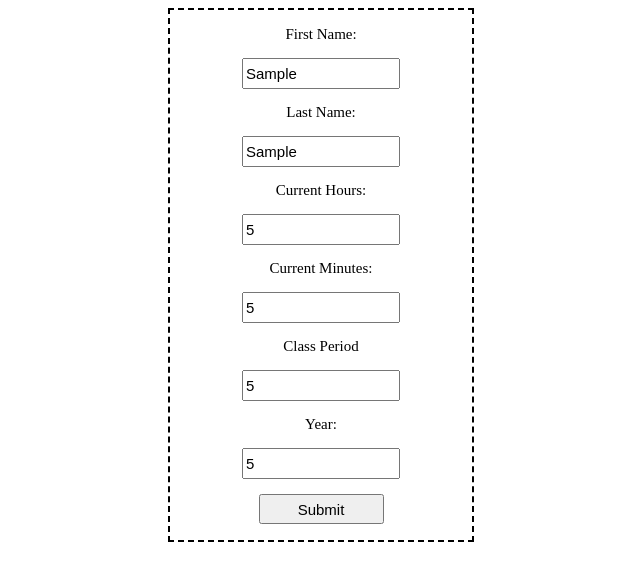
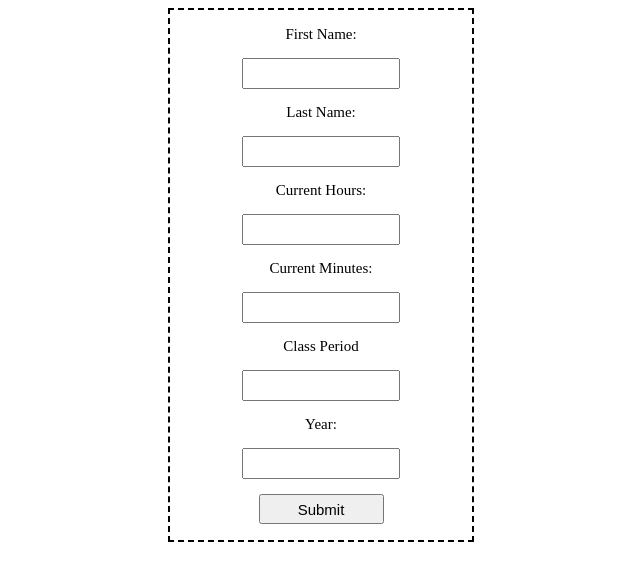
Before and after one commit to GoldLink21/ST_Project, a plain HTML site: page index.html in a window 1280 px wide. Both pictures are taken after typing "Sample", "Sample", "5", "5", "5", "5" into the empty fields and a click on the button "Submit". Shown: the whole page, without its empty margins (319-959 px from the left). Drawn offline with Linux system fonts and the light colour scheme.

Commit message:
Updated index.html and newStudent.js

```diff
--- a/index.html
+++ b/index.html
@@ -19,13 +19,20 @@
         <p><button id="submit" onclick = "temp()">Submit</button></p>
         <script>
             function temp(){
-                var first=document.getElementById('firstName').value;
-                var last = document.getElementById('lastName').value;
-                var hour=document.getElementById('curHours').value;
-                var min=document.getElementById('curMins').value;
-                var classNum=document.getElementById('classPeriod').value;
-                var year=document.getElementById('year').value;
-                addStudent(first,last,hour,min,classNum,year);
+                var first=document.getElementById('firstName');
+                var last = document.getElementById('lastName');
+                var hour=document.getElementById('curHours');
+                var min=document.getElementById('curMins');
+                var classNum=document.getElementById('classPeriod');
+                var year=document.getElementById('year');
+                if(addStudent(first.value,last.value,hour.value,min.value,classNum.value,year.value)){
+                    first.value="";
+                    last.value="";
+                    hour.value=null;
+                    min.value=null;
+                    classNum.value=null;
+                    year.value=null;
+                }
             }
         </script>
     </div>
--- a/newStudent.js
+++ b/newStudent.js
@@ -1,5 +1,7 @@
 var students=[];
+function studentInit(){
 
+}
 /**
  * @description Adds a new student to the students array
  * @param {string} firstName The student's first name
@@ -21,7 +23,7 @@ function addStudent(firstName,lastName,curHours,curMins,classPeriod,year){
                 hours:curHours,
                 min:curMins
             },
-            class:classPeriod,
+            period:classPeriod,
         }
         students.push(cur);
         //Sorts alphabetically by last name
@@ -30,7 +32,12 @@ function addStudent(firstName,lastName,curHours,curMins,classPeriod,year){
             var tempB=b.name.last.toUpperCase();
             return(tempA<tempB)?-1:(tempA>tempB)?1:0;
         });
+        return true;
     }else{
         alert("Please enter all the requested data");
+        return false;
     }
 }
+
+function showNewStudentWindow(){document.getElementById('newStudent').hidden=false;}
+function hideNewStudentWindow(){document.getElementById('newStudent').hidden=true;}
```
